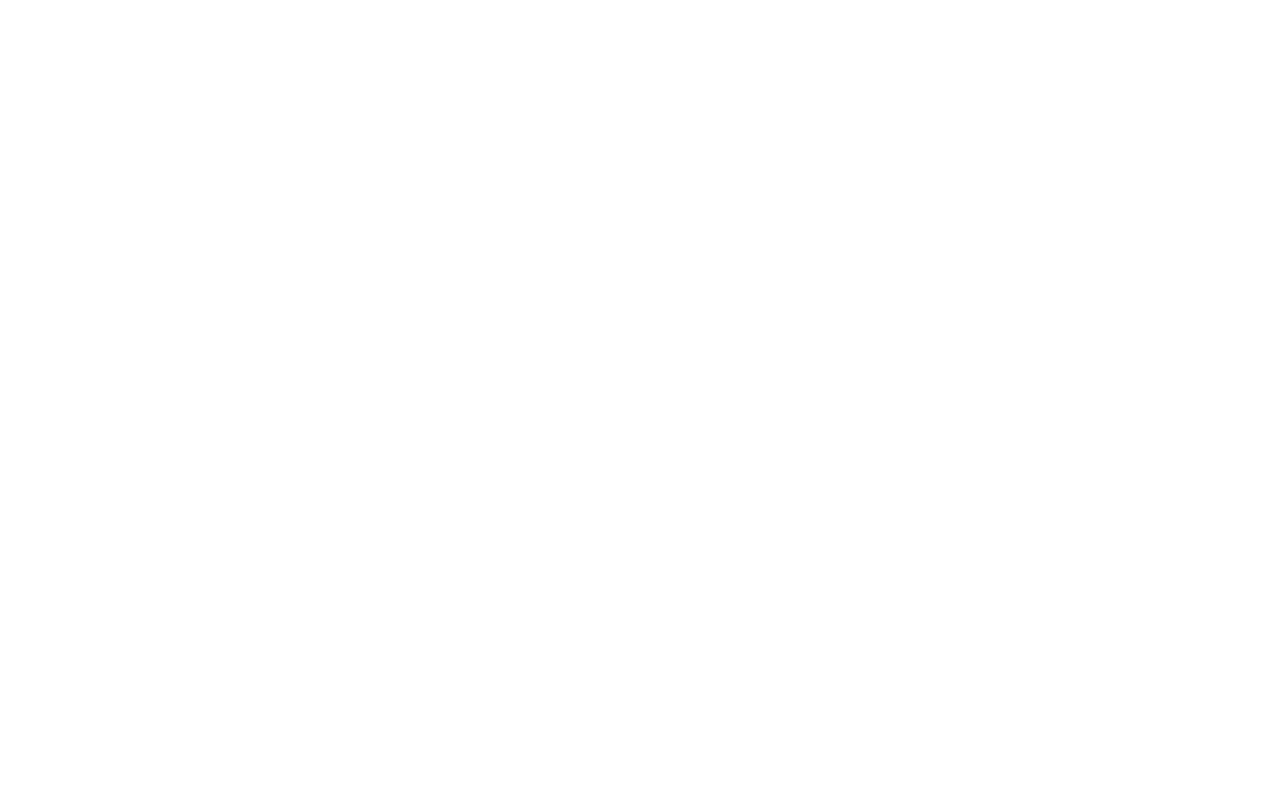
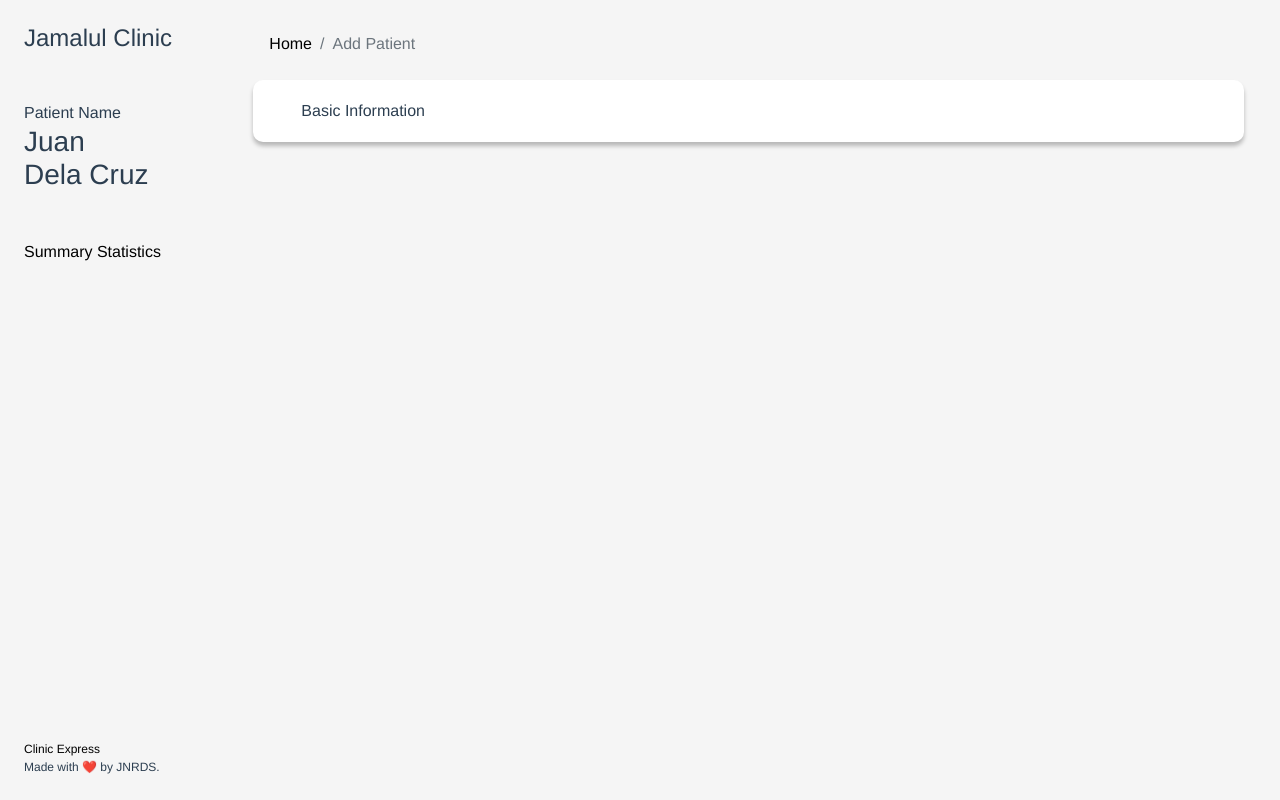
Before and after one commit to seanpe11/clinic-express, a Vue app: page /patient/add in a window 1280 px wide. Built offline with nearby package versions, Linux system fonts and the light colour scheme.

Commit message:
added new view AddPatient and updated router

```diff
--- a/src/router/index.js
+++ b/src/router/index.js
@@ -26,6 +26,11 @@
     path: '/patient/visit/files',
     component: () => import('../views/SupportFiles.vue'),
   },
+  {
+    path: '/patient/add',
+    name: 'AddPatient',
+    component: () => import('../views/AddPatient.vue'),
+  },
 ];
 
 const router = new VueRouter({
--- /dev/null
+++ b/src/views/AddPatient.vue
@@ -0,0 +1,69 @@
+<template>
+    <div class="patient">
+        <div class="row">
+            <Sidebar :name='name' :links='links' />
+            <div id="content" class='col-10'>
+                <ol class="breadcrumb">
+                    <li class="breadcrumb-item"><a href="/">Home</a></li>
+                    <li class="breadcrumb-item active" aria-current="page">Add Patient</li>
+                </ol>
+                <div class="row justify-content-center">
+                  <div class="col-12">
+                    <div class="rectangle mb-25">
+                        Basic Information
+                    </div>
+                  </div>
+                </div>
+            </div>
+        </div>
+    </div>
+</template>
+
+<script>
+import Sidebar from '@/components/Sidebar.vue';
+
+export default {
+  name: 'AddPatient',
+  components: {
+    Sidebar,
+  },
+  data: () => ({
+    // replace this with the mongodb query result
+    name: {
+      firstname: 'Juan',
+      lastname: 'Dela Cruz',
+    },
+    links: [
+      {
+        name: 'Summary Statistics',
+        dest: '/statistics',
+      },
+    ],
+    visits: [
+      { date: 'Friday - August 13, 2020' },
+      { date: 'Friday - August 13, 2021' },
+      { date: 'Friday - August 13, 2020' },
+    ],
+  }),
+};
+</script>
+
+<style scoped>
+button {
+  border: none;
+  background: transparent;
+}
+
+#content {
+  padding: .25in .5in;
+}
+
+.breadcrumb {
+  background: transparent;
+}
+
+a > .rectangle:hover {
+  box-shadow: none;
+  color: black;
+}
+</style>
--- a/src/views/Home.vue
+++ b/src/views/Home.vue
@@ -7,7 +7,7 @@
         <input type="text" class='search' placeholder='search patient envelopes'>
 
         <!-- add new visit button -->
-        <button class='mb-25'><div class='add-btn'>+ Add New Patient</div></button>
+        <button class='mb-25' data-toggle="modal" data-target="#exampleModal"><div class='add-btn'>+ Add New Patient</div></button>
         <!-- FOR LOOP FOR PATIENT -->
         <div v-for="patient in patients" :key='patient.name'>
           <!-- TODO: change :key to the patientID -->
@@ -22,6 +22,35 @@
           </router-link>
         </div>
         <!-- END LOOP -->
+        <!-- Modal -->
+        <div class="modal fade" id="exampleModal" tabindex="-1" role="dialog" aria-labelledby="exampleModalLabel" aria-hidden="true">
+          <div class="modal-dialog" role="document">
+            <div class="modal-content">
+              <div class="modal-header">
+                <h5 class="modal-title" id="exampleModalLabel">New Patient</h5>
+                <button type="button" class="close" data-dismiss="modal" aria-label="Close">
+                  <span aria-hidden="true">&times;</span>
+                </button>
+              </div>
+              <div class="modal-body">
+                <form>
+                  <div class="form-group">
+                    <label for="recipient-name" class="col-form-label">Full Name:</label>
+                    <input type="text" class="form-control" id="recipient-name">
+                  </div>
+                  <div class="form-group">
+                    <label for="message-text" class="col-form-label">Message:</label>
+                    <textarea class="form-control" id="message-text"></textarea>
+                  </div>
+                </form>
+              </div>
+              <div class="modal-footer">
+                <button type="button" class="btn btn-secondary" data-dismiss="modal">Close</button>
+                <button type="button" class="btn btn-primary">Send message</button>
+              </div>
+            </div>
+          </div>
+        </div>
       </div>
     </div>
   </div>
```
Also changed, not shown: 1 other file (tests, documents, lock files or other folders).
